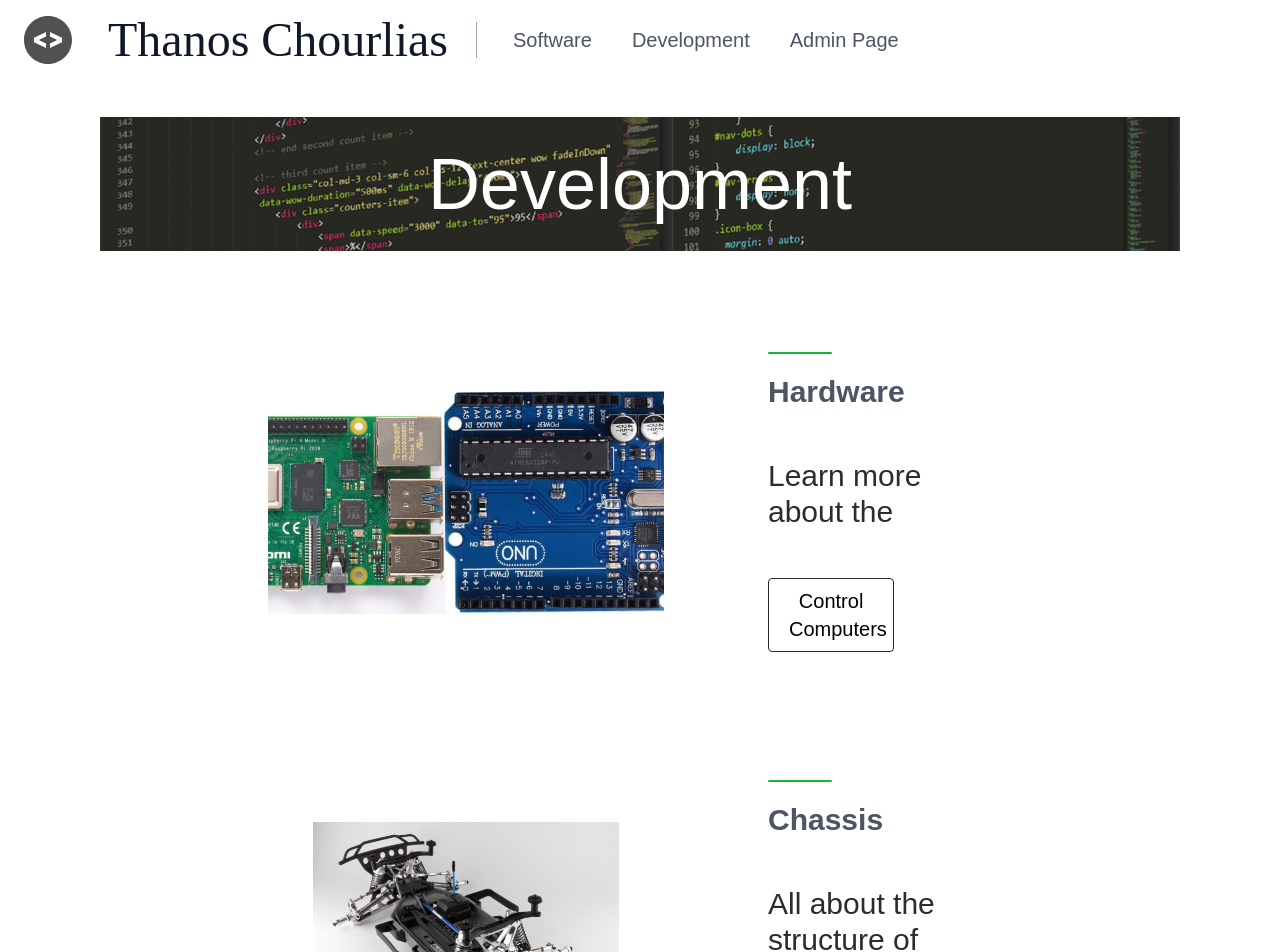
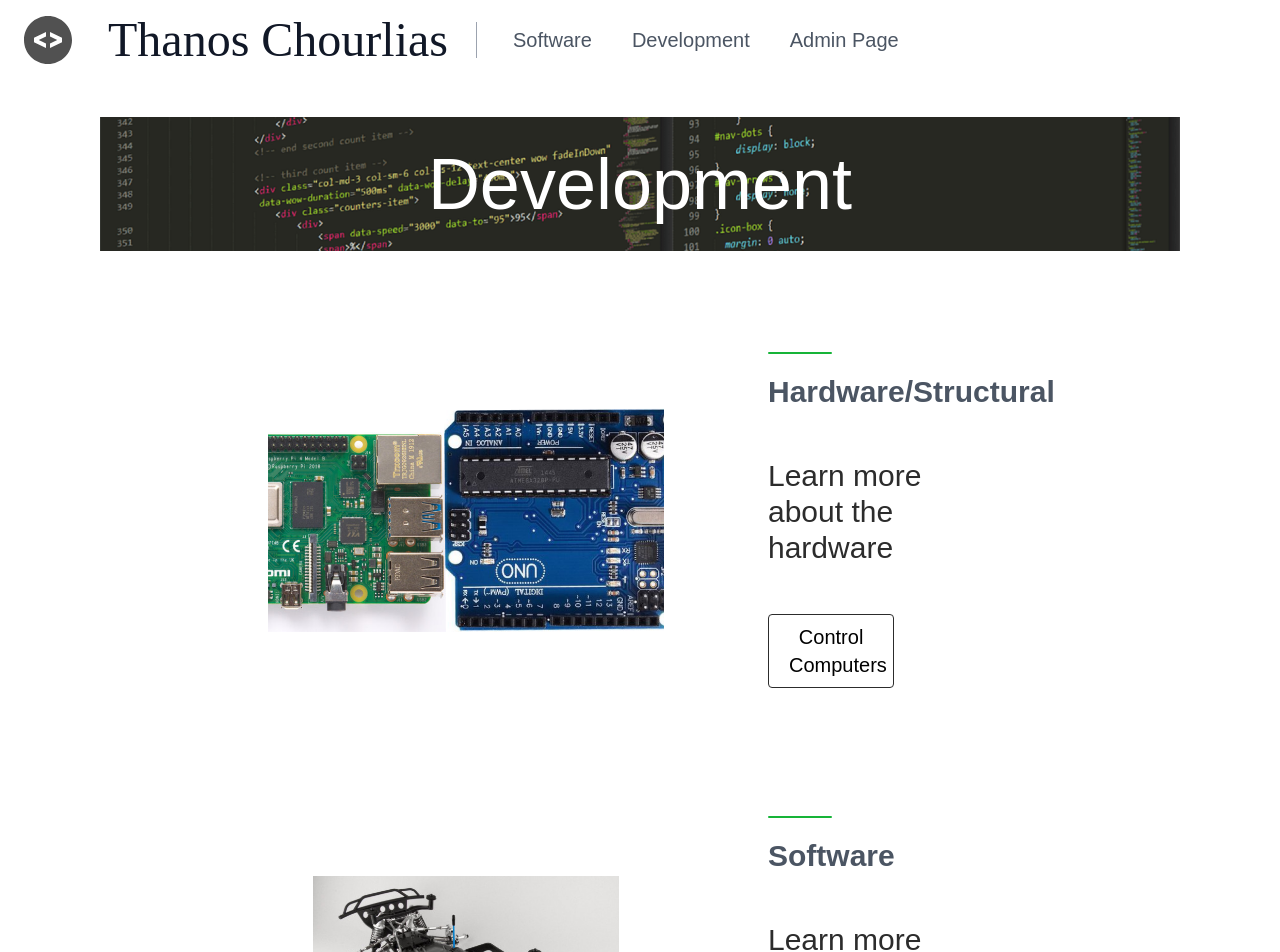
Before and after one commit to Athanasioschourlias/pesonal-web-page-v3-client, a Vue app: page /dev in a window 1280 px wide. Shown: the top 952 px of the page. Built offline with nearby package versions, Linux system fonts and the light colour scheme.

Commit message:
feature/PWPS-33
 * Naming fix

```diff
--- a/src/helpers/router.ts
+++ b/src/helpers/router.ts
@@ -29,9 +29,9 @@
 		component: () => import("../views/DevelopmentHardware.vue"),
 	},
 	{
-		path: "/dev/chassis",
+		path: "/dev/dev_stack",
 		name: "DevelopmentChassis",
-		component: () => import("../views/DevelopmentChassis.vue"),
+		component: () => import("../views/DevelopmentStack.vue"),
 	},
 	{
 		path: "/:pathMatch(.*)*",
--- a/src/views/Development.vue
+++ b/src/views/Development.vue
@@ -12,16 +12,16 @@
     </section>
 
     <category_box img-u-r-l="Control_computers.png"
-                  title-bold="Hardware"
-                  short-desc-text="Learn more about the"
+                  title-bold="Hardware/Structural"
+                  short-desc-text="Learn more about the hardware"
                   button-text="Control Computers"
                   router-to="/dev/hardware"/>
 
     <category_box img-u-r-l="chassis.jpg"
-                  title-bold="Chassis"
-                  short-desc-text="All about the structure of my creations"
-                  button-text="Chassis"
-                  router-to="/dev/chassis"/>
+                  title-bold="Software"
+                  short-desc-text="Learn more about the heart for most of my projects"
+                  button-text="Software"
+                  router-to="/dev/dev_stack"/>
 
 
   </div>
--- a/src/views/DevelopmentChassis.vue
+++ b/src/views/DevelopmentStack.vue
@@ -13,7 +13,7 @@
 import development_articles from "../components/development_articles.vue"
 
 export default defineComponent({
-	name: "DevelopmentChassis",
+	name: "DevelopmentStack",
 	components:{
 		"articles-category-box": articles_category_box,
 	}
```
